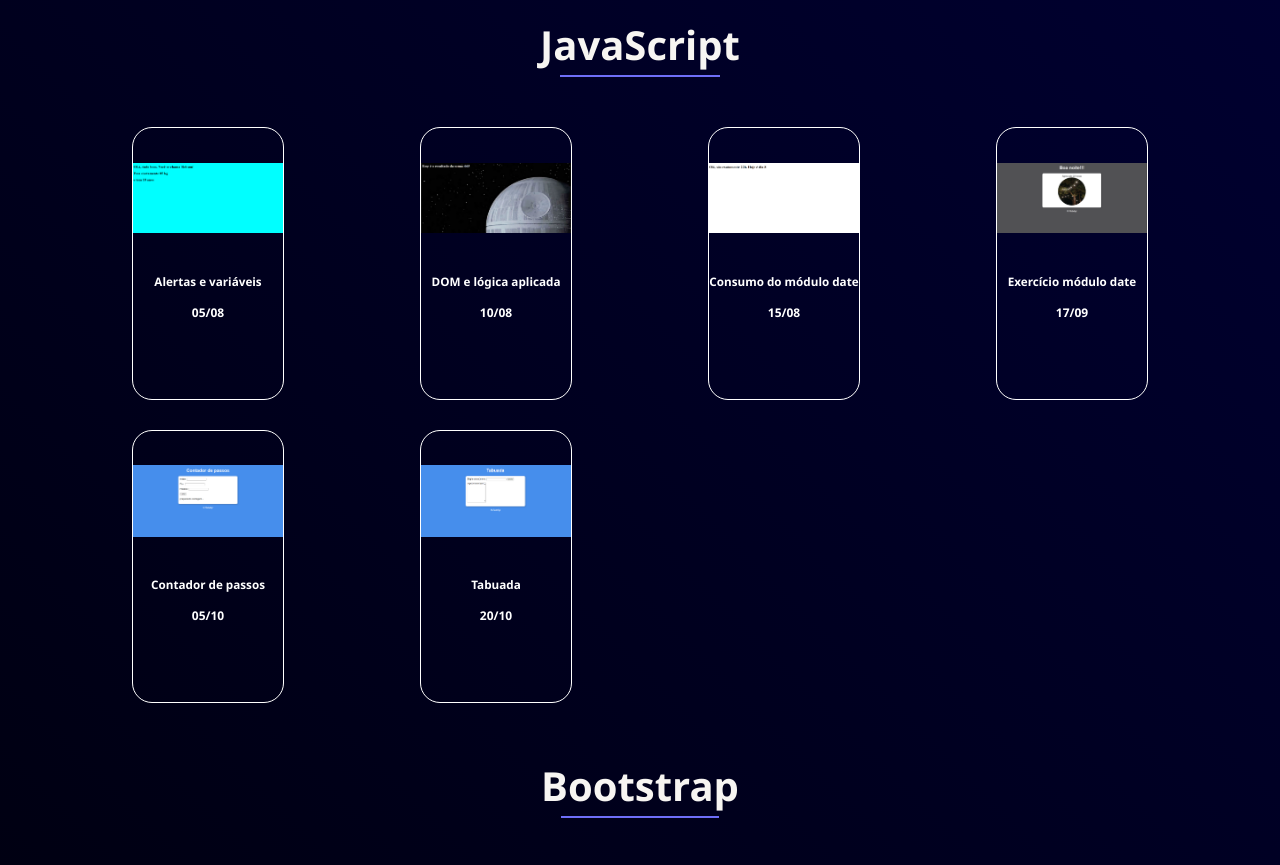
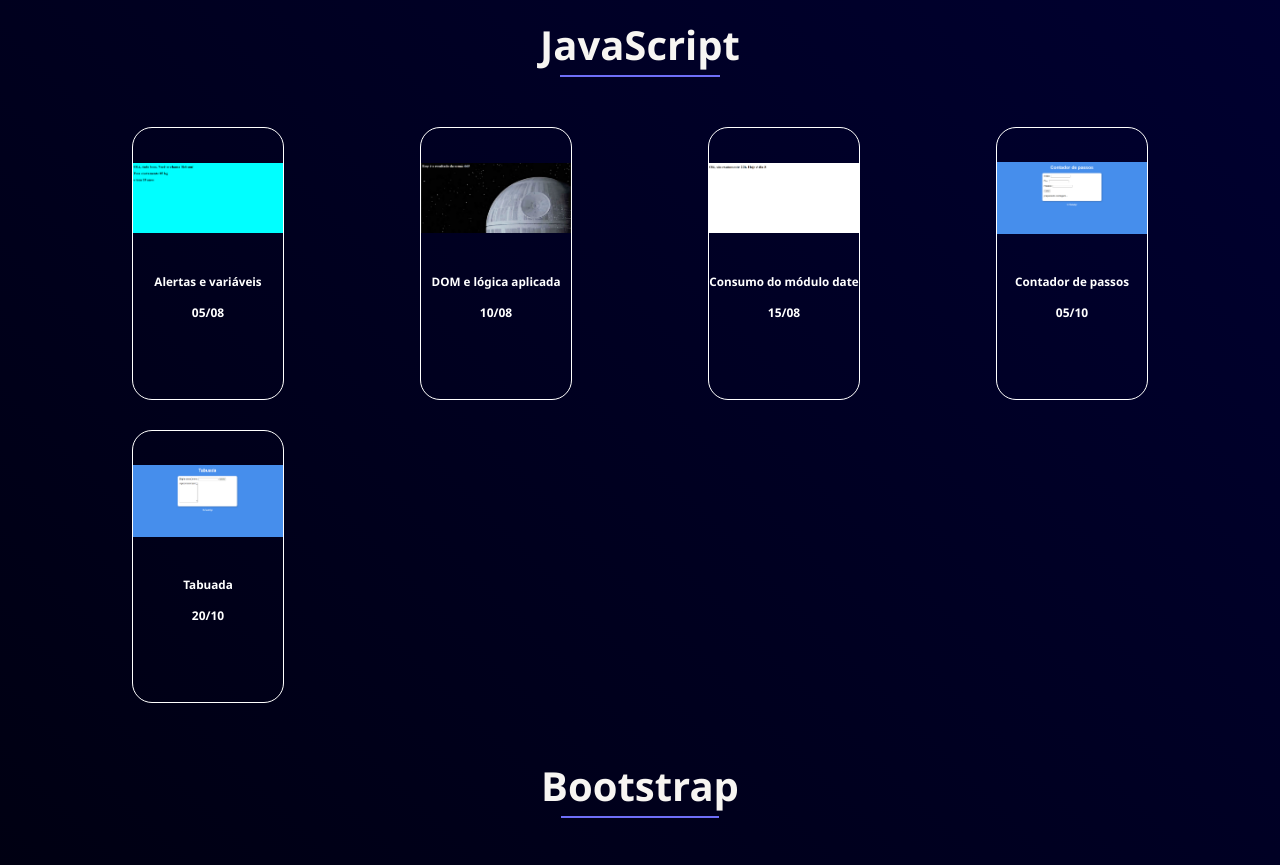
Before and after one commit to Robdsjr007/portfoliorobdsjr, a plain HTML site: page screens/ano1/index.html in a window 1280 px wide. Shown: the part 940-1805 px from the top of the page. Drawn offline with Linux system fonts and the light colour scheme; grey boxes are pictures that could not be loaded.

Commit message:
tentando corrigir

```diff
--- a/screens/ano1/index.html
+++ b/screens/ano1/index.html
@@ -115,12 +115,6 @@
                     <a href="../../assets/vendors/projetos/ano1/0815_js/projeto/index.html" target="_blank"><button class="btn">Mais</button></a>
                 </article>
                 <article class="card">
-                    <img src="../../assets/images/Projetos/datelogica.png" alt="image"/>
-                    <h1>Exercício módulo date</h1>
-                    <p>17/09</p>
-                    <a href="../../assets/vendors/projetos/ano1/0921_js/index.html" target="_blank"><button class="btn">Mais</button></a>
-                </article>
-                <article class="card">
                     <img src="../../assets/images/Projetos/contadordepassos.png" alt="image"/>
                     <h1>Contador de passos</h1>
                     <p>05/10</p>
```
Also changed, not shown: 1 other file.
